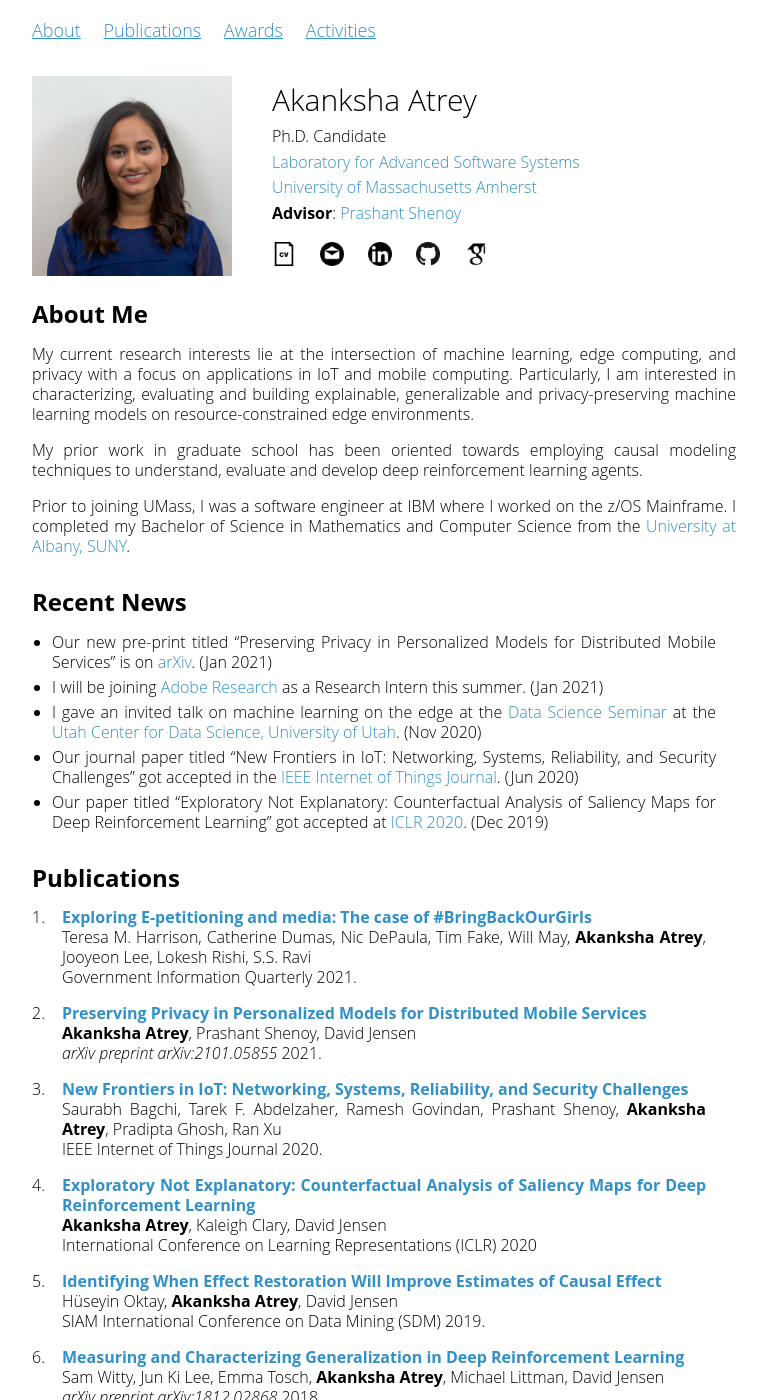
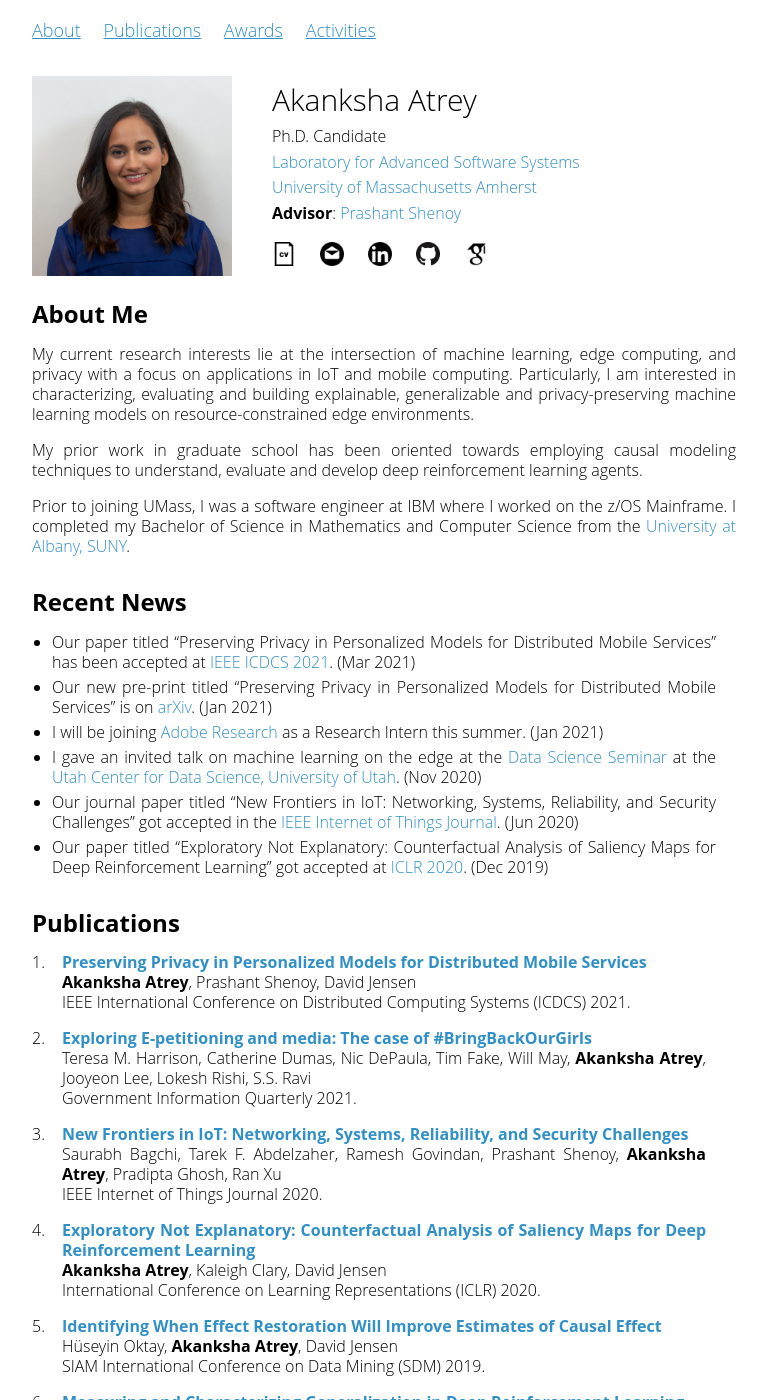
Before and after one commit to akanksha-atrey/akanksha-atrey.github.io, a Jekyll site: the page built from index.md, in a window 1280 px wide and 1400 px high. Shown: the whole window, without its empty margins (256-1023 px from the left). Built offline with Jekyll 4.4.1, drawn with Linux system fonts in a browser that asks for light colours; our own code applies the rules of GitHub Pages for plain Markdown files.

Commit message:
updating icdcs acceptance

```diff
--- a/index.md
+++ b/index.md
@@ -14,6 +14,7 @@ Prior to joining UMass, I was a software engineer at IBM where I worked on the z
 
 ## Recent News
 
+* Our paper titled "Preserving Privacy in Personalized Models for Distributed Mobile Services" has been accepted at [IEEE ICDCS 2021](https://icdcs2021.us/). (Mar 2021)
 * Our new pre-print titled "Preserving Privacy in Personalized Models for Distributed Mobile Services" is on [arXiv](https://arxiv.org/abs/2101.05855). (Jan 2021)
 * I will be joining [Adobe Research](https://research.adobe.com/) as a Research Intern this summer. (Jan 2021)
 * I gave an invited talk on machine learning on the edge at the [Data Science Seminar](http://datascience.utah.edu/seminar.html) at the [Utah Center for Data Science, University of Utah](http://datascience.utah.edu/index.html). (Nov 2020)
@@ -24,13 +25,13 @@ Prior to joining UMass, I was a software engineer at IBM where I worked on the z
 
 ## Publications
 
+1. [**Preserving Privacy in Personalized Models for Distributed Mobile Services**](https://arxiv.org/abs/2101.05855) \\
+	**Akanksha Atrey**, Prashant Shenoy, David Jensen \\
+	IEEE International Conference on Distributed Computing Systems (ICDCS) 2021.
+
 1. [**Exploring E-petitioning and media: The case of #BringBackOurGirls**](https://doi.org/10.1016/j.giq.2021.101569) \\
 	Teresa M. Harrison, Catherine Dumas, Nic DePaula, Tim Fake, Will May, **Akanksha Atrey**, Jooyeon Lee, Lokesh Rishi, S.S. Ravi \\
 	Government Information Quarterly 2021.
-
-1. [**Preserving Privacy in Personalized Models for Distributed Mobile Services**](https://arxiv.org/abs/2101.05855) \\
-	**Akanksha Atrey**, Prashant Shenoy, David Jensen \\
-	_arXiv preprint arXiv:2101.05855_ 2021.
 
 1. [**New Frontiers in IoT: Networking, Systems, Reliability, and Security Challenges**](papers/bagchi2020new.pdf) \\
 	Saurabh Bagchi, Tarek F. Abdelzaher, Ramesh Govindan, Prashant Shenoy, **Akanksha Atrey**, Pradipta Ghosh, Ran Xu \\
@@ -38,7 +39,7 @@ Prior to joining UMass, I was a software engineer at IBM where I worked on the z
 
 1. [**Exploratory Not Explanatory: Counterfactual Analysis of Saliency Maps for Deep Reinforcement Learning**](papers/atrey_exploratory_iclr20.pdf) \\
 	**Akanksha Atrey**, Kaleigh Clary, David Jensen \\
-	International Conference on Learning Representations (ICLR) 2020
+	International Conference on Learning Representations (ICLR) 2020.
 
 1. [**Identifying When Effect Restoration Will Improve Estimates of Causal Effect**](papers/Oktay_Effect_SDM19.pdf) \\
 	Hüseyin Oktay, **Akanksha Atrey**, David Jensen \\
```
